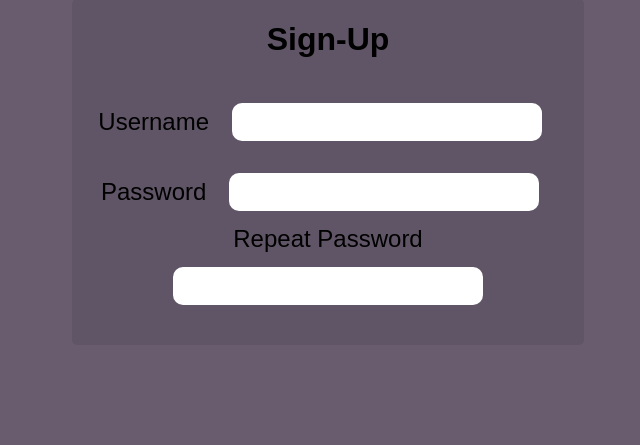
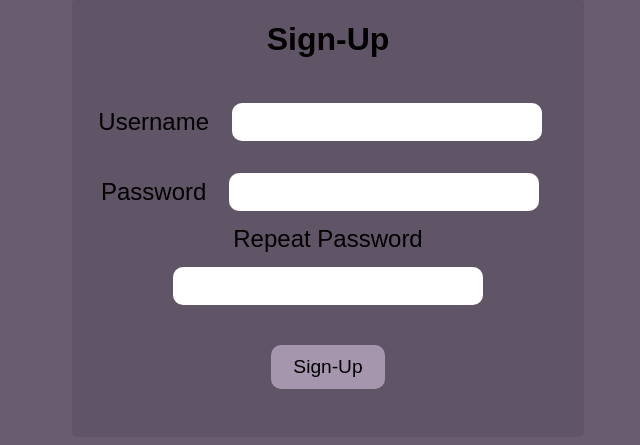
Before and after one commit to andwilson36/php_login_signup, a PHP site: page /signup.php in a window 1280 px wide. Shown: the part 145-590 px from the top of the page, without its empty margins (312-952 px from the left). Run offline with PHP 8.4, Linux system fonts and the light colour scheme.

Commit message:
added button to signup:

```diff
--- a/css/login.css
+++ b/css/login.css
@@ -22,3 +22,21 @@ input {
 input:focus {
     outline: none;
 }
+
+button {
+    background-color: rgb(165, 149, 173);
+    font-size: 1.2rem;
+    padding: .7rem 1.4rem;
+    margin: 1.5rem;
+    border: none;
+    border-radius: 10px;
+}
+
+button:hover {
+    background-color: rgb(150, 134, 158);
+    box-shadow: rgb(66, 59, 70) 0px 10px 20px -10px;
+}
+
+button:focus {
+    outline: none;
+}
--- a/signup.php
+++ b/signup.php
@@ -32,6 +32,7 @@
                 Repeat Password
                 <input></input>
             </div>
+            <button>Sign-Up</button>
         </form>
     </main>
 </body>
```
Lines whose indentation alone changed are shown as unchanged.
